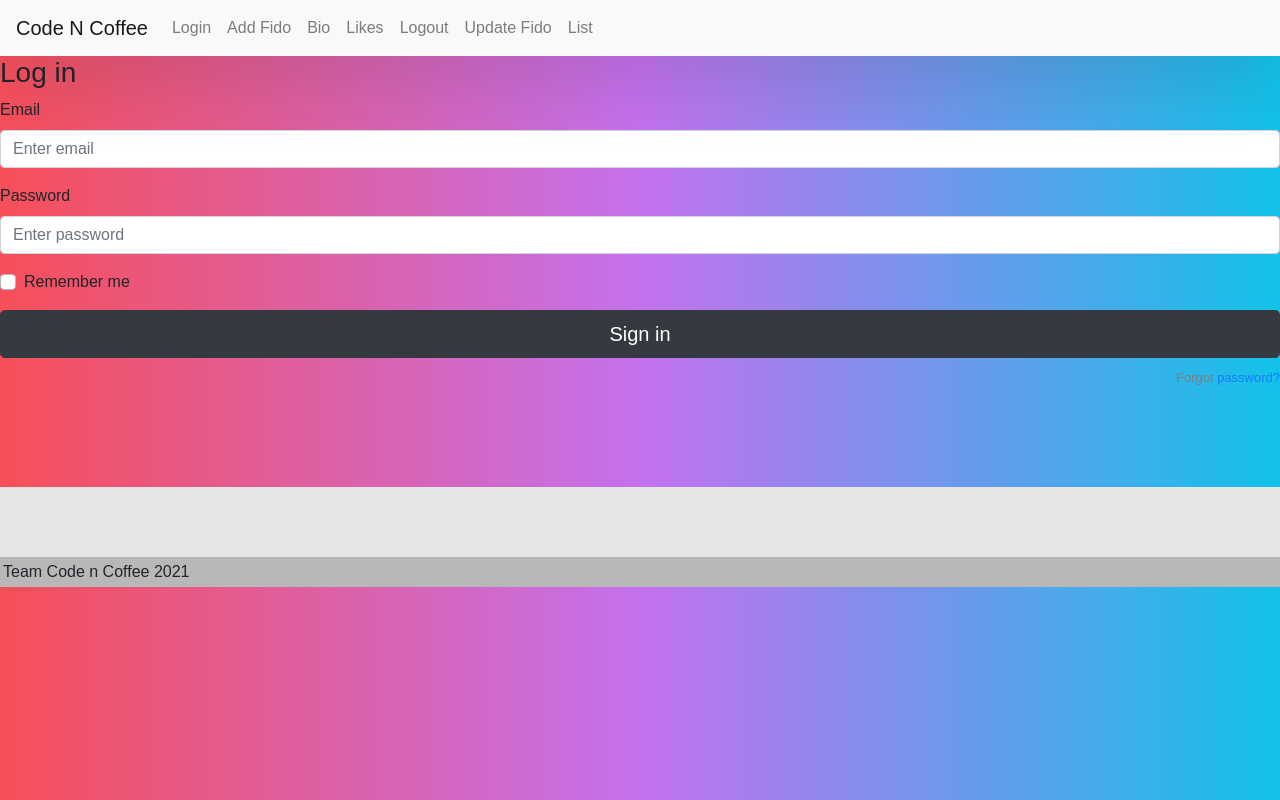
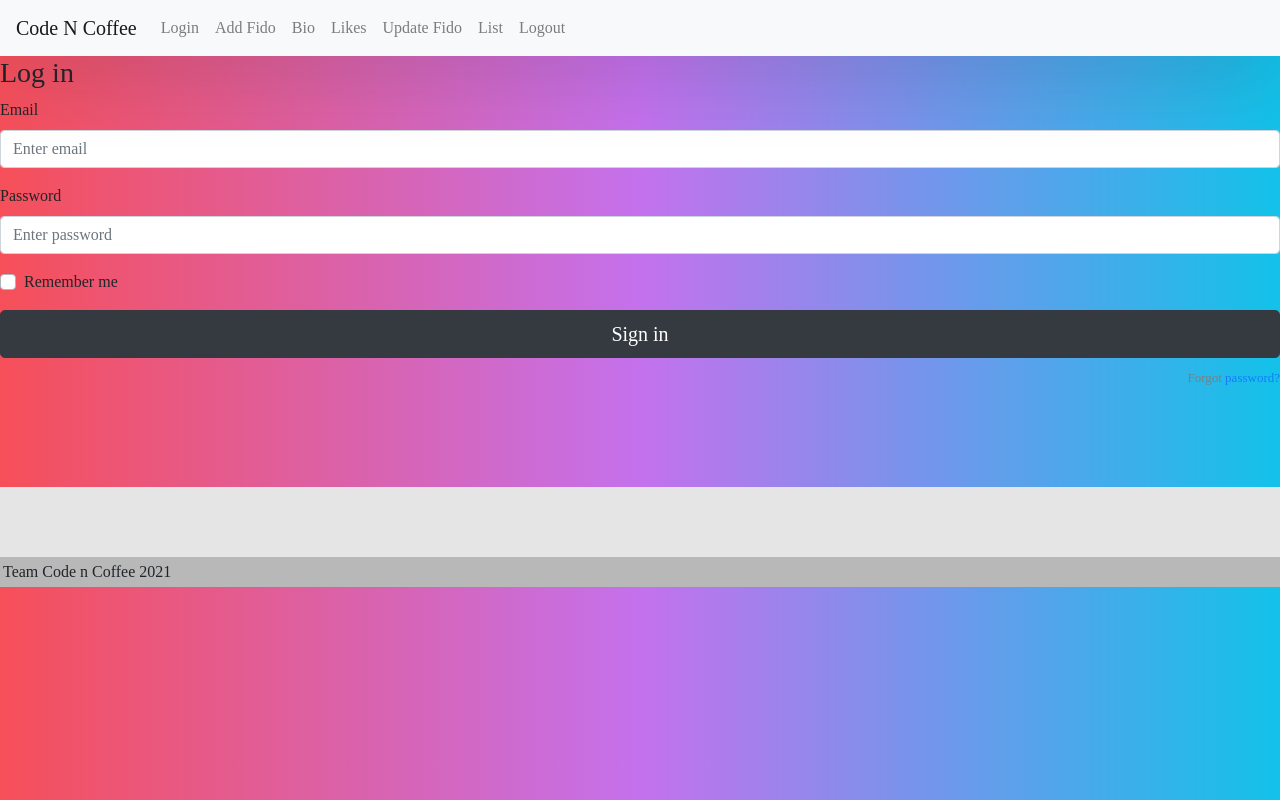
Before and after one commit to docl18d/code-n-coffee, a React (Create React App) app in the folder client/: page /Login in a window 1280 px wide. Built offline with nearby package versions, Linux system fonts and the light colour scheme.

Commit message:
updates to navbar links.

```diff
--- a/client/src/components/Login/Login.js
+++ b/client/src/components/Login/Login.js
@@ -5,8 +5,8 @@ import "./login.css";
 export default class Login extends Component {
     render() {
         return (
+            <card className="login-card">
             <form>
-
                 <h3>Log in</h3>
 
                 <div className="form-group">
@@ -31,6 +31,7 @@ export default class Login extends Component {
                     Forgot <a href="#">password?</a>
                 </p>
             </form>
+            </card>
         );
     }
 }
--- a/client/src/components/Login/login.css
+++ b/client/src/components/Login/login.css
@@ -3,14 +3,14 @@
 }
 
 body {
-    min-height: 100vh;
+    min-height: 50vh;
     display: flex;
     font-weight: 400;
     font-family: sans-serif;
     background: #12c2e9;  /* fallback for old browsers */
     background: -webkit-linear-gradient(to right, #f64f59, #c471ed, #12c2e9);  /* Chrome 10-25, Safari 5.1-6 */
     background: linear-gradient(to right, #f64f59, #c471ed, #12c2e9); /* W3C, IE 10+/ Edge, Firefox 16+, Chrome 26+, Opera 12+, Safari 7+ */
-
+    font-family: 'Merriweather';
 }
 
 body, html, .App, #root, .outer {
@@ -68,3 +68,7 @@ body, html, .App, #root, .outer {
 .forgot-password a {
     color: #167bff;
 }
+
+.login-card {
+    justify-content: center;
+}
--- a/client/src/components/Navbar/index.js
+++ b/client/src/components/Navbar/index.js
@@ -14,9 +14,9 @@ function Navbar() {
         <ul className="navbar-nav">
           <li className="nav-item">
             <Link
-              to="/"
+              to="/login"
               className={
-                window.location.pathname === "/" || window.location.pathname === "/login"
+                window.location.pathname === "/login" || window.location.pathname === "/login"
                   ? "nav-link active"
                   : "nav-link"
               }
@@ -50,14 +50,6 @@ function Navbar() {
           </li>
           <li className="nav-item">
             <Link
-              to="/logout"
-              className={window.location.pathname === "/logout" ? "nav-link active" : "nav-link"}
-            >
-              Logout
-            </Link>
-          </li>
-          <li className="nav-item">
-            <Link
               to="/updatefido"
               className={window.location.pathname === "/updatefido" ? "nav-link active" : "nav-link"}
             >
@@ -72,6 +64,14 @@ function Navbar() {
               List
             </Link>
           </li>
+          <li className="nav-item">
+            <Link
+              to="/logout"
+              className={window.location.pathname === "/logout" ? "nav-link active" : "nav-link"}
+            >
+              Logout
+            </Link>
+          </li>
         </ul>
       </div>
     </nav>
```
